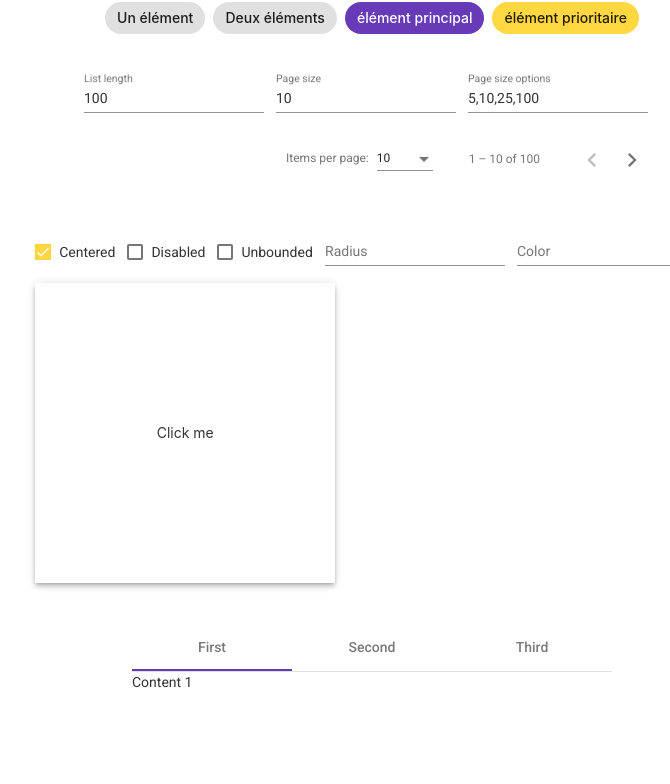
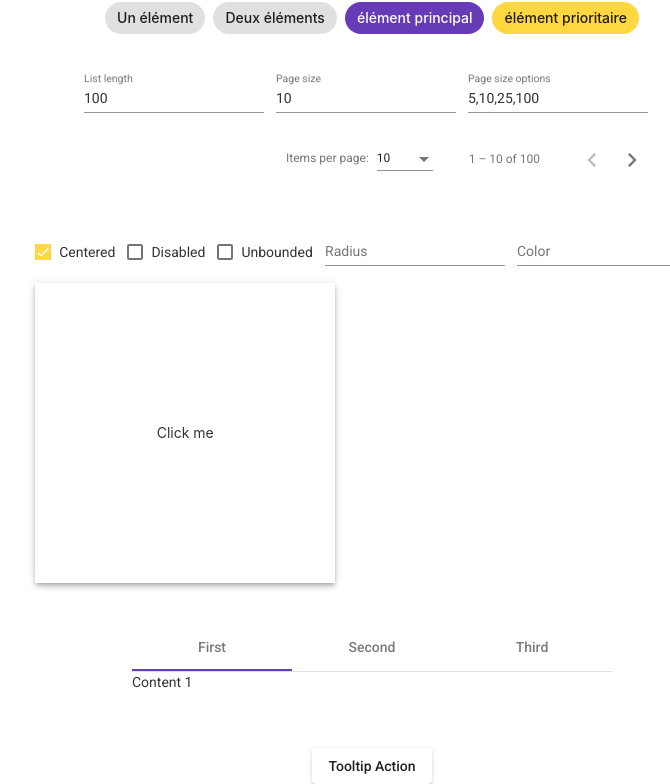
Before and after one commit to KilianMYS74/angularMaterialsEIP, an Angular app: page / in a window 1280 px wide. Shown: the part 906-1690 px from the top of the page, without its empty margins (268-938 px from the left). Before the commit the page ends 1618 px from the top, so only its background shows below. Built offline with nearby package versions, Linux system fonts and the light colour scheme.

Commit message:
Added a tooltip button

```diff
--- a/src/app/app.component.html
+++ b/src/app/app.component.html
@@ -62,7 +62,11 @@
   <br>
 
   <app-tabs-material></app-tabs-material>
+
   <br>
+  <br>
+
+  <app-tooltip-material></app-tooltip-material>
 </div>
 
 <router-outlet></router-outlet>
--- a/src/app/app.module.ts
+++ b/src/app/app.module.ts
@@ -10,6 +10,7 @@ import { MatSliderModule } from '@angular/material/slider';
 import { MatChipsModule } from '@angular/material/chips';
 import { MatCheckboxModule } from '@angular/material/checkbox';
 import { MatTabsModule } from '@angular/material/tabs';
+import { MatTooltipModule } from '@angular/material/tooltip';
 
 import { AppRoutingModule } from './app-routing.module';
 import { AppComponent } from './app.component';
@@ -23,6 +24,7 @@ import { rippleMaterialComponent } from './ripple-material/ripple-material.compo
 import { MatRippleModule } from '@angular/material/core';
 import { FormsModule } from '@angular/forms';
 import { tabsMaterialComponent } from './tabs-material/tabs-material.component';
+import { tooltipMaterialComponent } from './tooltip-material/tooltip-material.component';
 
 @NgModule({
   declarations: [
@@ -31,7 +33,8 @@ import { tabsMaterialComponent } from './tabs-material/tabs-material.component';
     chipsMaterialComponent,
     paginatorMaterialComponent,
     rippleMaterialComponent,
-    tabsMaterialComponent
+    tabsMaterialComponent,
+    tooltipMaterialComponent
   ],
   imports: [
     BrowserModule,
@@ -49,6 +52,7 @@ import { tabsMaterialComponent } from './tabs-material/tabs-material.component';
     MatRippleModule,
     MatCheckboxModule,
     MatTabsModule,
+    MatTooltipModule,
     FormsModule
   ],
   providers: [],
--- /dev/null
+++ b/src/app/tooltip-material/tooltip-material.component.css
@@ -0,0 +1,7 @@
+.example-button {
+  margin-top: 16px;
+}
+
+.example-tooltip-red {
+  background: #b71c1c;
+}
--- /dev/null
+++ b/src/app/tooltip-material/tooltip-material.component.html
@@ -0,0 +1,7 @@
+<button mat-raised-button
+        matTooltip="Info about the action"
+        matTooltipClass="example-tooltip-red"
+        aria-label="Button that shows a red tooltip"
+        class="example-button">
+  Tooltip Action
+</button>
--- /dev/null
+++ b/src/app/tooltip-material/tooltip-material.component.ts
@@ -0,0 +1,12 @@
+import { Component } from '@angular/core';
+
+/**
+ * @title Tooltip that can have a custom class applied.
+ */
+@Component({
+  selector: 'app-tooltip-material',
+  templateUrl: 'tooltip-material.component.html',
+  styleUrls: ['tooltip-material.component.css'],
+})
+// tslint:disable-next-line:class-name
+export class tooltipMaterialComponent {}
```
Also changed, not shown: 1 other file (tests, documents, lock files or other folders).
